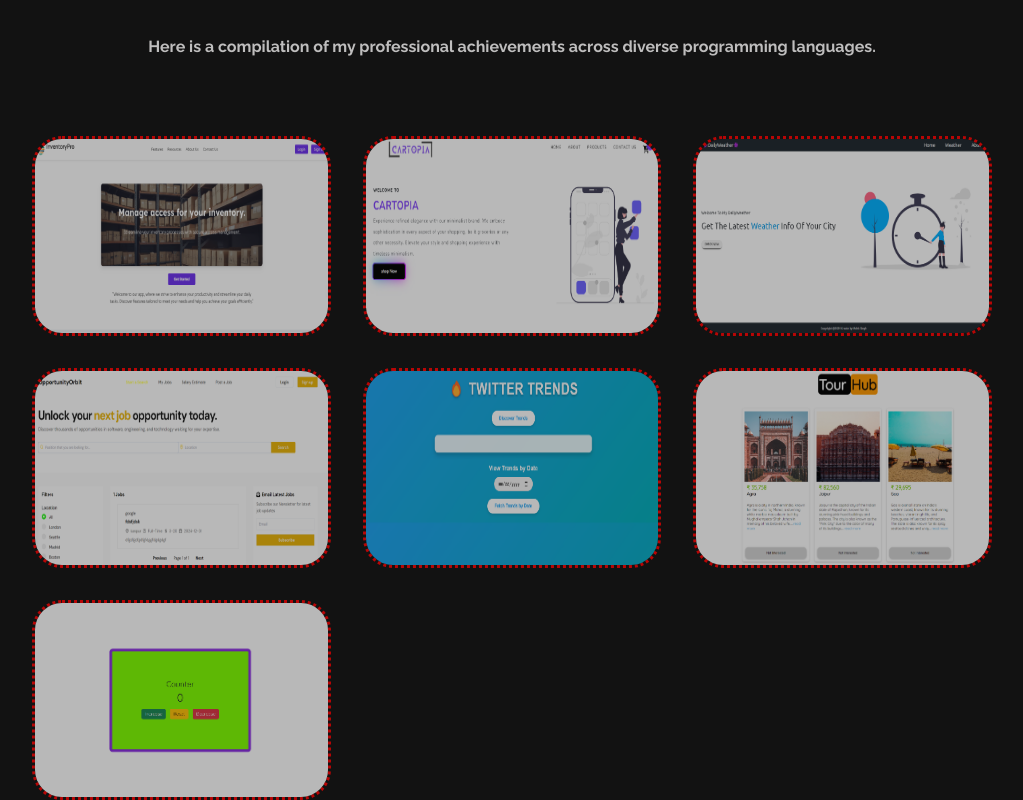
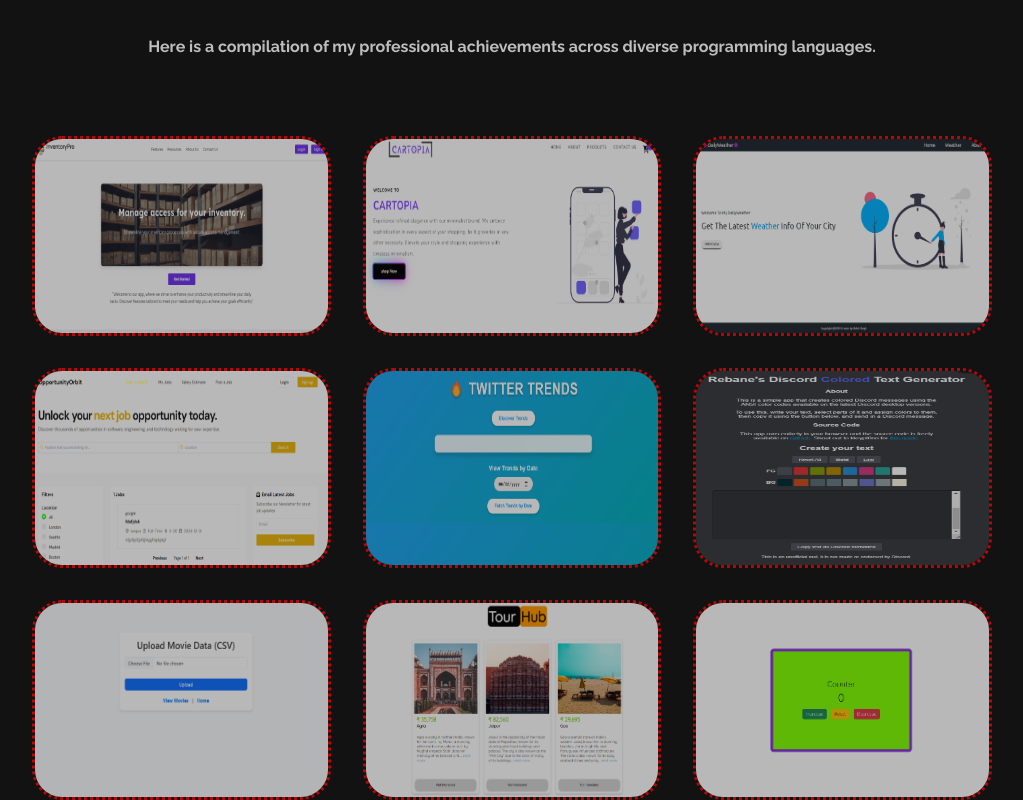
Before and after one commit to mohitsinghgarry/Portfolio, a React (Vite) app: page /Projects in a window 1280 px wide. Shown: the part 201-1001 px from the top of the page, without its empty margins (128-1151 px from the left). Built offline with nearby package versions, Linux system fonts and the light colour scheme; a web font is replaced by a local one.

Commit message:
added projects

```diff
--- a/src/components/About.jsx
+++ b/src/components/About.jsx
@@ -23,8 +23,8 @@ export const About = () => {
 
                     My commitment to proficiency in front-end technologies is complemented by a fervent enthusiasm to intricately engage with back-end systems, ensuring the delivery of impeccable end-to-end user experiences.</p>
                     <div className="btn-con">
-                        <a href="" className='main-btn'>
-                            <span className='btn-text'>Download Cv</span>
+                        <a href="https://drive.google.com/file/d/1AX6YE9HNnnpi3y7tylJzzL7sg28oCHa0/view?usp=sharing" className='main-btn'>
+                            <span className='btn-text'>Download Resume</span>
                             <span className='btn-icon'><FaCloudArrowDown /></span>
                         </a>
                     </div>
@@ -38,7 +38,7 @@ export const About = () => {
                     </div>
                     <div className="about-item">
                         <div className="abt-text">
-                            <p className="large-text">250+</p>
+                            <p className="large-text">415+</p>
                             <p className="small-text">leetcode problems <br /> completed</p>
                         </div>
                     </div>
--- a/src/components/Projects.jsx
+++ b/src/components/Projects.jsx
@@ -77,6 +77,30 @@ export const Projects = () => {
             </div>
           </div>
         </div>
+         <div className="portfolio-item">
+          <div className="imagee">
+            <img src="\img\discord.png" alt="image" />
+          </div>
+          <div className="hover-item">
+            <h3 style={{fontWeight:"bold" , color:"black"}}>discord text color : <span style={{ display:"inline-block" ,backgroundColor:"white" , fontWeight:"bold", borderRadius:"10px" , padding:"5px"}}>Webapp</span></h3>
+            <div className="icons">
+              <a href="https://github.com/mohitsinghgarry/Assignment_discord_text" target="_blank">< FaGithub color='black' size={35}/></a>
+              <a href="https://discordtextcolor.netlify.app/" target="_blank"><FaLink color='black' size={35}/></a>
+            </div>
+          </div>
+        </div>
+        <div className="portfolio-item">
+          <div className="imagee">
+            <img src="\img\api.png" alt="image" />
+          </div>
+          <div className="hover-item">
+            <h3 style={{fontWeight:"bold" , color:"black"}}>FilmFlow : <span style={{ display:"inline-block" ,backgroundColor:"white" , fontWeight:"bold", borderRadius:"10px" , padding:"5px"}}>.CSV Data Retrieval API</span></h3>
+            <div className="icons">
+              <a href="https://github.com/mohitsinghgarry/FilmFlow" target="_blank">< FaGithub color='black' size={35}/></a>
+              <a href="" target="_blank"><FaLink color='black' size={35}/></a>
+            </div>
+          </div>
+        </div>
         <div className="portfolio-item">
           <div className="imagee">
             <img src="\img\tourhub.png" alt="image" />
```
Also changed, not shown: public/img/api.png (added), public/img/discord.png (added).
